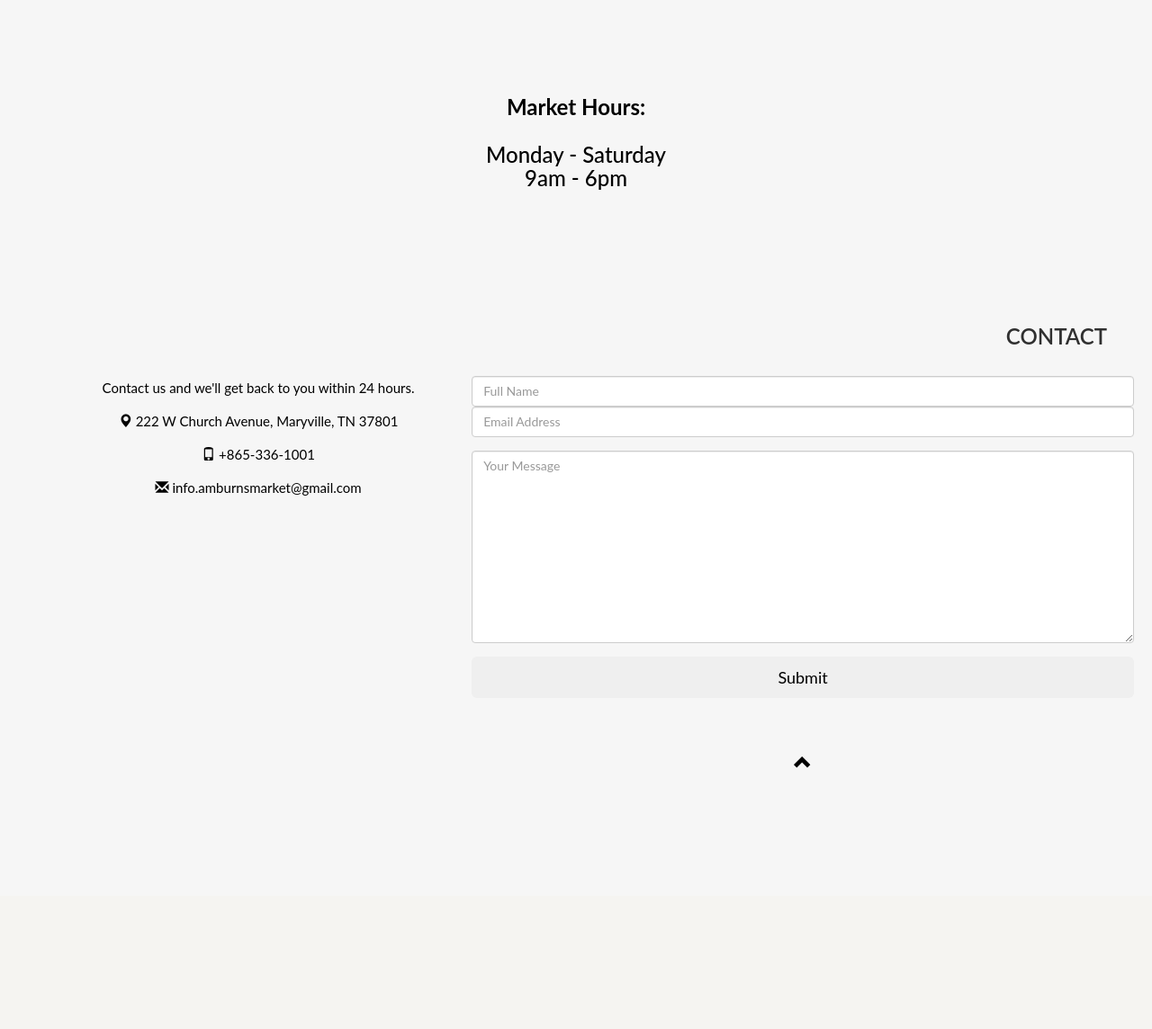
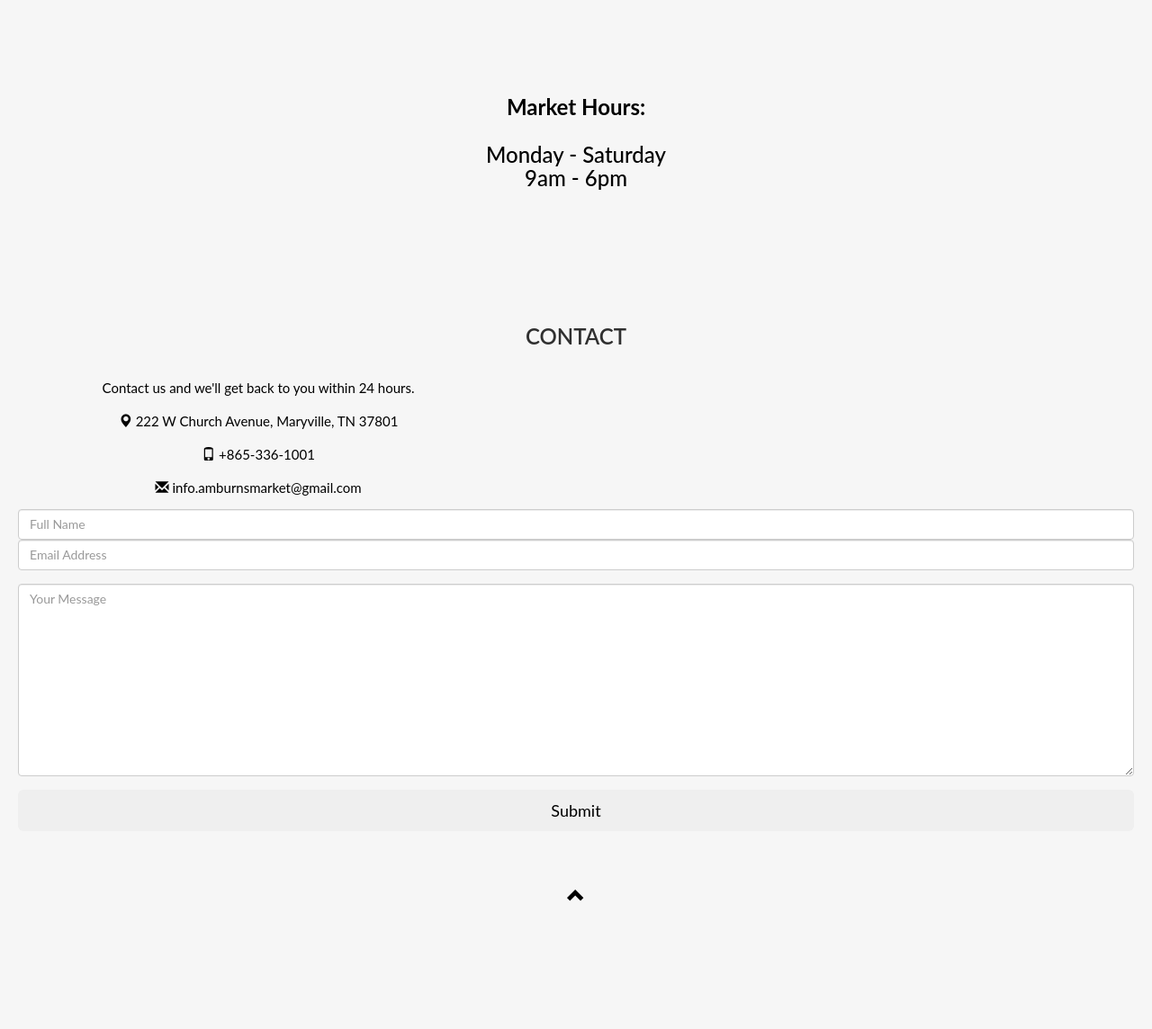
Before and after one commit to pablanothewind/market, a Django app: page / in a window 1280 px wide. Shown: the part 2289-3433 px from the top of the page at 90% size. Before the commit the page ends 3143 px from the top, so only its background shows below. Run offline with Django 4.2, Linux system fonts and the light colour scheme; parts of the project's set-up code (start-up, migrations or seed data) failed here and were passed over; some libraries are stand-ins or nearby versions.

Commit message:
Update index.html

```diff
--- a/myapp/templates/index.html
+++ b/myapp/templates/index.html
@@ -332,7 +332,7 @@ body {
 
 <!-- Container (Contact Section) -->
 <div id="contact" class="container-fluid bg-grey">
-  <h2 class="text-right">CONTACT</h2>
+  <h2 class="text-center">CONTACT</h2>
   <div class="row">
     <div class="col-sm-5">
       <p>Contact us and we'll get back to you within 24 hours.</p>
@@ -340,8 +340,6 @@ body {
       <p><span class="glyphicon glyphicon-phone"></span> +865-336-1001</p>
       <p><span class="glyphicon glyphicon-envelope"></span> info.amburnsmarket@gmail.com </p>
     </div>
-    <div class="col-sm-7 slideanim">
-      <div class="row">
 
 <div class=""col-sm-7 slideanim">
   <div class="row">
@@ -362,6 +360,9 @@ body {
     <button type="submit" class="btn btn-lg btn-dark btn-block">Submit</button>
   </form>
 </div>
+</div>
+</div>
+
 
 <!-- Image of location/map
 <img src="#" class="w3-image w3-greyscale-min" style="width:100%"> -->
```
